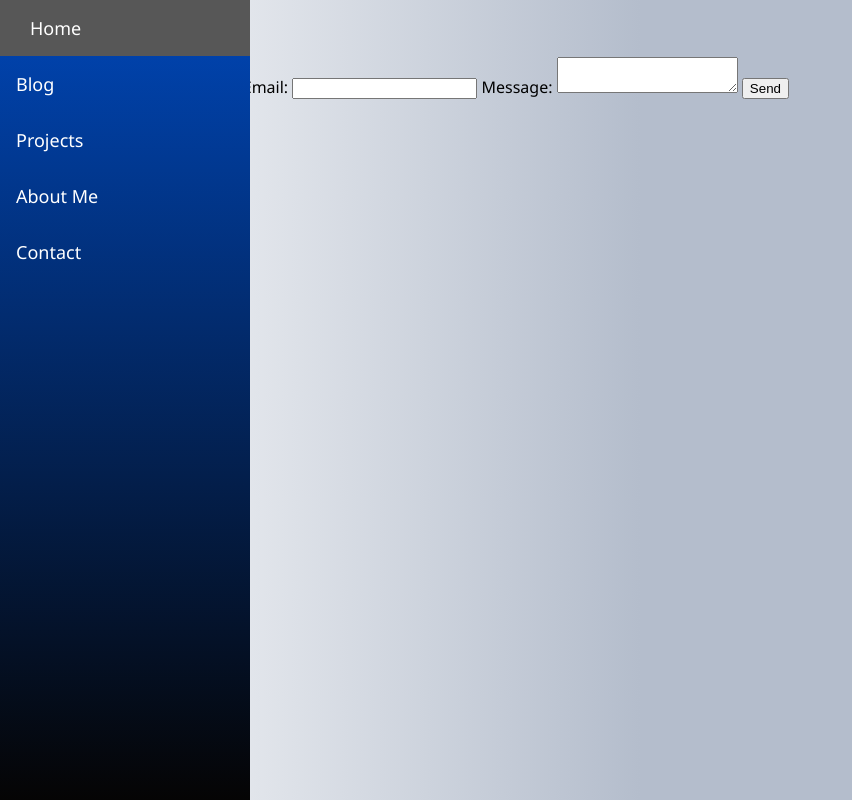
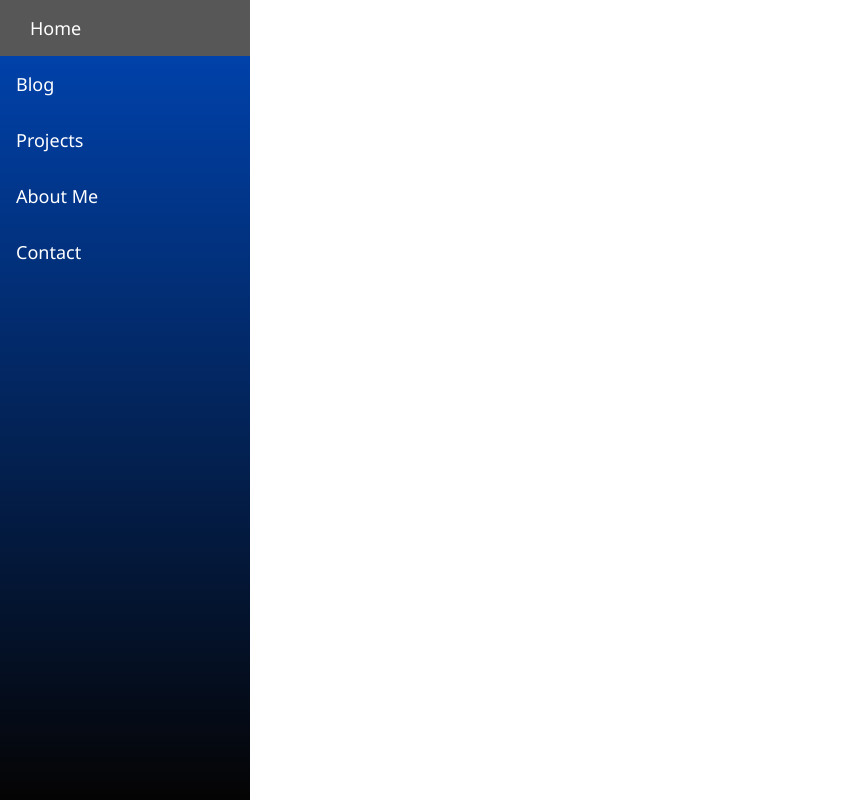
Before and after one commit to sandehal/sandehal.github.io, a plain HTML site: page contact.html in a window 1280 px wide. Shown: the whole page, without its empty margins (0-852 px from the left). Drawn offline with Linux system fonts and the light colour scheme.

Commit message:
Removed contact form

```diff
--- a/contact.html
+++ b/contact.html
@@ -17,7 +17,7 @@
         <a href="contact.html" class="nav-link">Contact</a>
       </div>
 
-      <div id="main-content" class="section">
+      <!-- <div id="main-content" class="section">
         <div class="contact-container">
           <h2>Contact</h2>
           <form action="submit-form.php" method="POST">
@@ -30,7 +30,7 @@
             <button type="submit">Send</button>
           </form>
         </div>
-      </div>
+      </div> -->
       <script src="js/script.js"></script>
 </body>
 </html>
```
